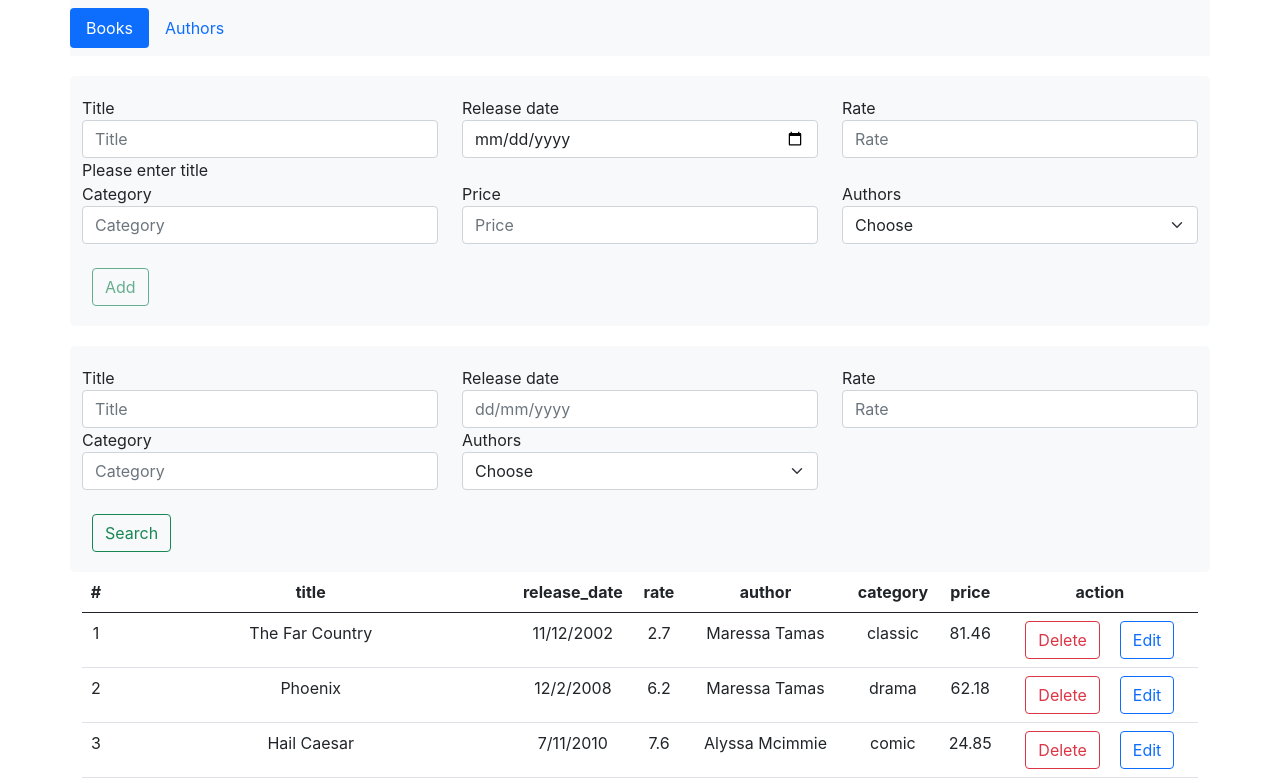
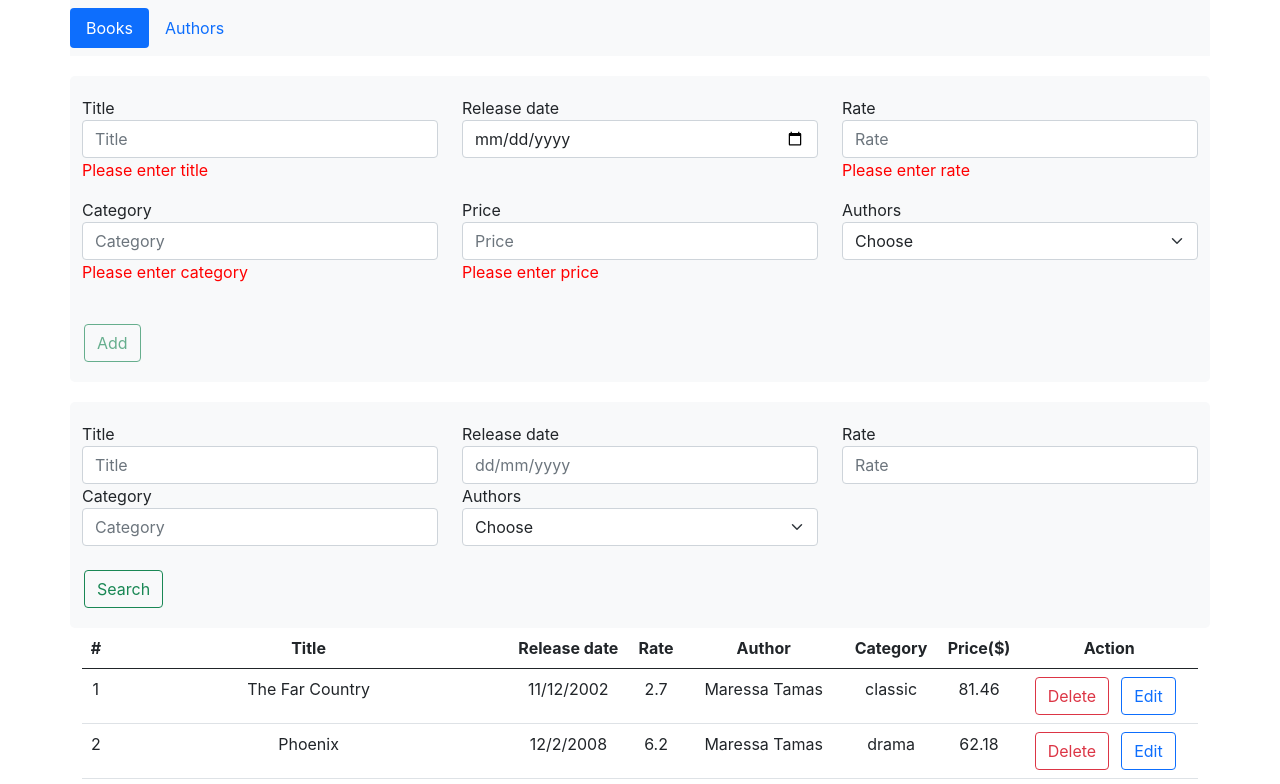
Before and after one commit to somayehbhr/my-library, a React (Create React App) app: page /books in a window 1280 px wide. Shown: the top 784 px of the page. Built offline with nearby package versions, Linux system fonts and the light colour scheme.

Commit message:
feat: add form validation to authors

```diff
--- a/src/index.css
+++ b/src/index.css
@@ -15,7 +15,7 @@ th,td{
   text-align: center;
 }
 button{
-  margin: 0 10px 0 10px;
+  margin: 0 10px 0 2px;
 }
 .addSection{
   margin-top: 20px;
@@ -23,3 +23,6 @@ button{
   padding-top: 20px;
   border-radius: 5px;
 }
+.error{
+  color: red;
+}
--- a/src/screens/Authors/components/AddAuthor/index.tsx
+++ b/src/screens/Authors/components/AddAuthor/index.tsx
@@ -9,6 +9,7 @@ interface IDetailEntity {
 	selectedRow: any;
 	authorInfo: any;
 }
+
 export const AddAuthor = (props: IDetailEntity) => {
 	const [fullName, setFullName] = useState("");
 	const isEditModeEnabled = props.authorInfo?.hasOwnProperty("fullName");
@@ -39,10 +40,12 @@ export const AddAuthor = (props: IDetailEntity) => {
 			payload: add,
 		});
 	}
+
 	function addAuthor() {
 		handleAddAuthor({ fullName });
 		setFullName("");
 	}
+
 	useEffect(() => {
 		setFullName(props.authorInfo?.fullName);
 	}, [props.authorInfo]);
@@ -56,6 +59,7 @@ export const AddAuthor = (props: IDetailEntity) => {
 			},
 		});
 	}
+
 	function editAuthor() {
 		handleEditAuthor({ fullName });
 		setFullName("");
@@ -76,7 +80,7 @@ export const AddAuthor = (props: IDetailEntity) => {
 							value={formik.values.fullName}
 							onChange={formik.handleChange}
 						/>
-						{formik.errors.fullName || null}
+						<p className="error">{formik.errors.fullName || null}</p>
 					</div>
 				</div>
 				<br />
--- a/src/screens/Books/components/AddBook/index.tsx
+++ b/src/screens/Books/components/AddBook/index.tsx
@@ -88,7 +88,7 @@ export const AddBook = (props: IDetailEntity) => {
 				title: editedBook.title,
 				rate: editedBook.rate,
 				release_date: editedBook.release_date,
-				category: editedBook.price,
+				category: editedBook.category,
 				author_id: editedBook.author_id,
 			},
 		});
@@ -168,7 +168,7 @@ export const AddBook = (props: IDetailEntity) => {
 							value={formik.values?.title}
 							onChange={changeTitle}
 						/>
-						{formik.errors.title || null}
+						<p className="error">{formik.errors.title || null}</p>
 					</div>
 					<div className="col-md-4">
 						<label>Release date</label>
@@ -177,10 +177,11 @@ export const AddBook = (props: IDetailEntity) => {
 							name="releaseDate"
 							className="form-control"
 							id="autoSizingInput"
-							placeholder="dd/mm/yyyy"
+							placeholder="mm/dd/yyyy"
 							value={formik.values?.release_date}
 							onChange={changeReleaseDate}
 						/>
+						<p className="error">{formik.errors.release_date || null}</p>
 					</div>
 					<div className="col-md-4">
 						<label>Rate</label>
@@ -196,6 +197,7 @@ export const AddBook = (props: IDetailEntity) => {
 							value={formik.values?.rate}
 							onChange={changeRate}
 						/>
+						<p className="error">{formik.errors.rate || null}</p>
 					</div>
 				</div>
 				<div className="row">
@@ -210,6 +212,7 @@ export const AddBook = (props: IDetailEntity) => {
 							value={formik.values?.category}
 							onChange={changeCategory}
 						/>
+						<p className="error">{formik.errors.category || null}</p>
 					</div>
 					<div className="col-md-4">
 						<label>Price</label>
@@ -223,6 +226,7 @@ export const AddBook = (props: IDetailEntity) => {
 							value={formik.values?.price}
 							onChange={changePrice}
 						/>
+						<p className="error">{formik.errors.price || null}</p>
 					</div>
 					<div className="col-md-4">
 						<label>Authors</label>
@@ -241,6 +245,7 @@ export const AddBook = (props: IDetailEntity) => {
 								</option>
 							))}
 						</select>
+						<p className="error">{formik.errors.author_id || null}</p>
 					</div>
 				</div>
 				<br />
--- a/src/screens/Books/index.tsx
+++ b/src/screens/Books/index.tsx
@@ -22,7 +22,7 @@ export interface IBookEntity {
 	price: string;
 }
 
-const headerList = ["title", "release_date", "rate", "author", "category", "price", "action"];
+const headerList = ["Title", "Release date", "Rate", "Author", "Category", "Price($)", "Action"];
 
 export const Books = () => {
 	const books = useSelector<StateNetwork, Array<IBookEntity>>((state) => state.books.list);
@@ -30,6 +30,7 @@ export const Books = () => {
 	console.log("selectedRow", selectedRow)
 	function sendBookInfo(id: number) {
 		setSelectedRow(books.find((item) => item.id === id));
+		window.scrollTo(0, 0);
 	}
 	function getAuthor(id?: number) {
 		return data.authors.find((item) => item.id === id)?.fullName;
--- a/src/store/Books/book.reducer.ts
+++ b/src/store/Books/book.reducer.ts
@@ -26,6 +26,7 @@ const initialState: BookState = {
 };
 
 export const bookReducer: Reducer<BookState> = (state = initialState, action) => {
+	console.log(action.type);
 	if (action.type === "BOOKS/DELETE") {
 		const newList = state.readOnlyList.filter((row) => {
 			return row.id !== action.payload;
```
